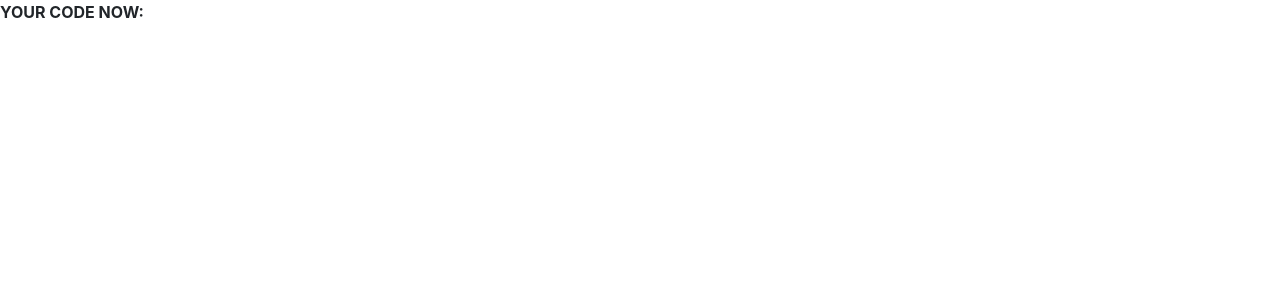
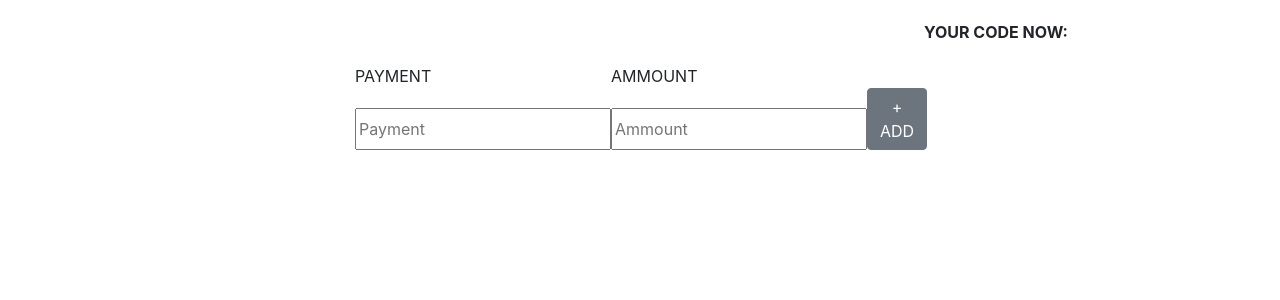
Before and after one commit to FelipeGN85/FEEx0821, an Angular app: page /payments in a window 1280 px wide. Shown: the top 300 px of the page. Built offline with nearby package versions, Linux system fonts and the light colour scheme.

Commit message:
Added frist layout of payments page & live code

```diff
--- a/src/app/payments/payments.component.css
+++ b/src/app/payments/payments.component.css
@@ -0,0 +1,21 @@
+.container-live {
+    margin-top: 20px;
+    margin-left: 924px;
+}
+
+.container {
+    margin-top: 20px;
+    display: flex;
+    justify-content: space-between;
+    width: 600px;
+}
+
+.input-container {
+    display: grid;
+}
+
+#addButton {
+    width: fit-content;
+    height: fit-content;
+    margin-top: 24px;
+}
--- a/src/app/payments/payments.component.html
+++ b/src/app/payments/payments.component.html
@@ -1,3 +1,14 @@
-<div class="container-code">
+<div class="container-live">
     <p><strong>YOUR CODE NOW: </strong>{{code}}</p>
 </div>
+<div class="container">
+    <div class="input-container">
+        <label for="characterInput">PAYMENT</label>
+        <input type="text" id="paymentInput" placeholder="Payment">
+    </div>
+    <div class="input-container">
+        <label for="characterInput">AMMOUNT</label>
+        <input type="text" id="ammountInput" placeholder="Ammount">
+    </div>
+    <button id="addButton" type="button" class="btn btn-secondary">+ ADD</button>
+</div>
```
